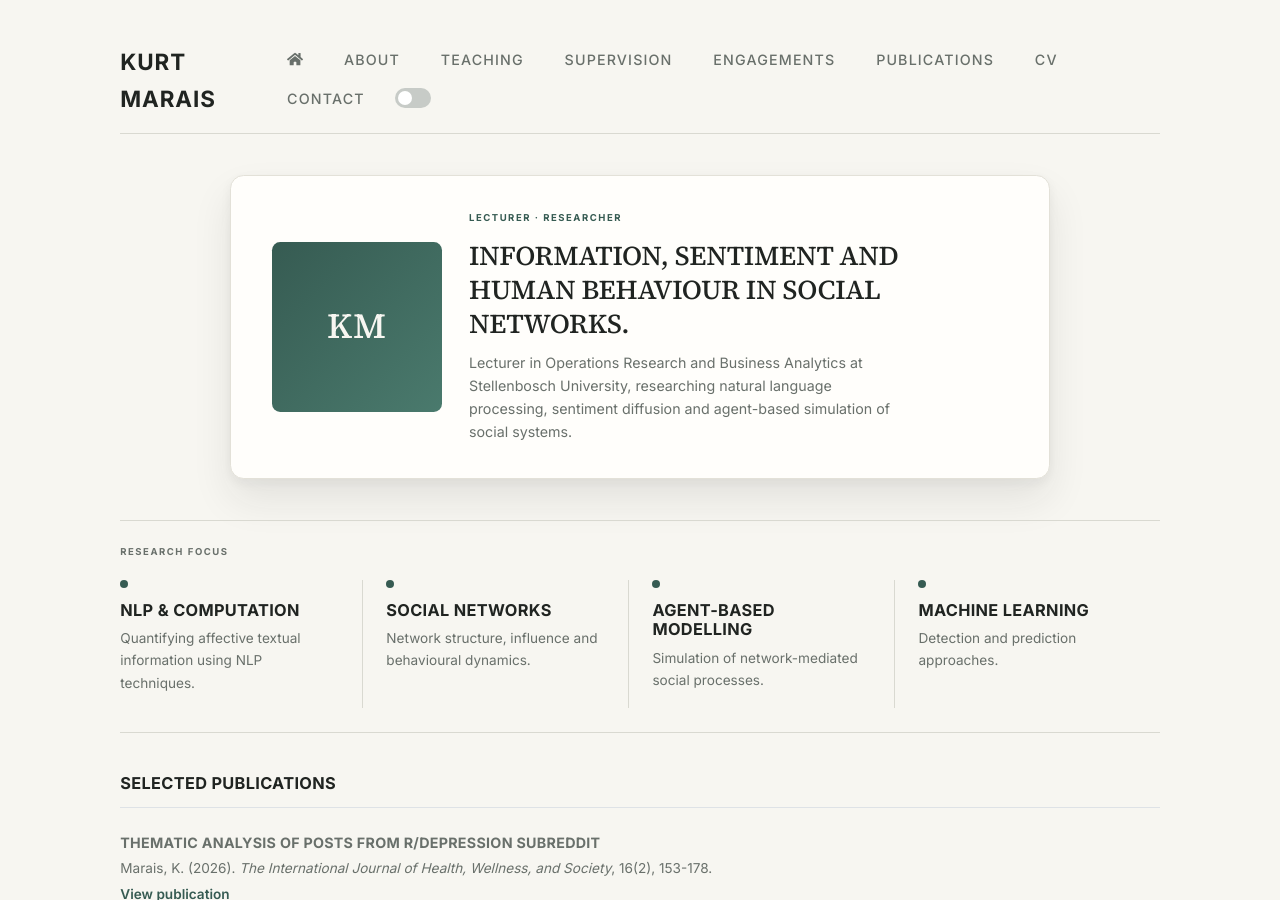
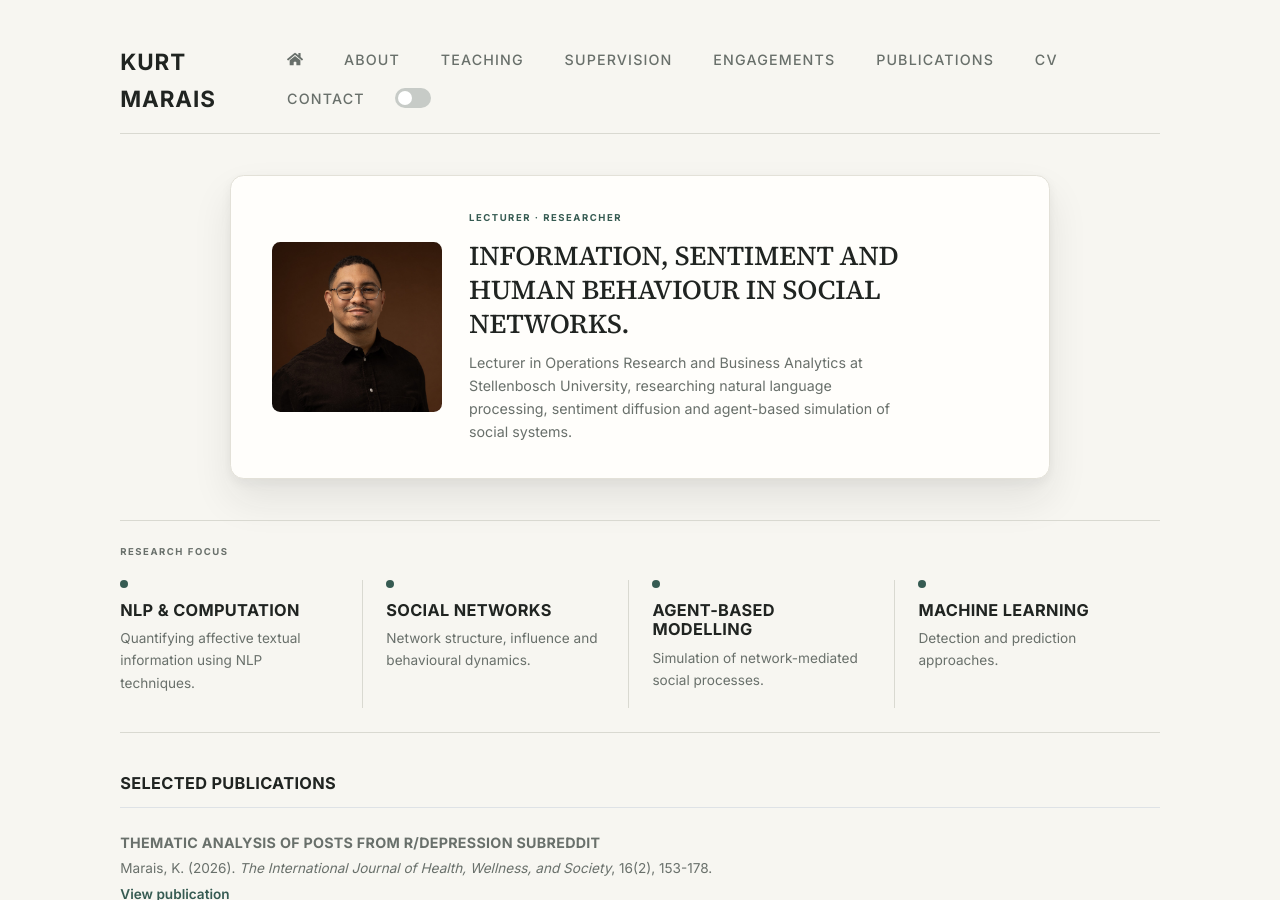
Before and after one commit to kurtmarais/kurtmarais.github.io, a Jekyll site: the page built from index.md, in a window 1280 px wide and 900 px high. Built offline with Jekyll 4.4.1, drawn with Linux system fonts in a browser that asks for light colours.

Commit message:
Update home.html

```diff
--- a/_layouts/home.html
+++ b/_layouts/home.html
@@ -3,9 +3,9 @@
 ---
 <section class="hero mb-5">
   <div class="hero-inner">
-    <div class="hero-photo-placeholder">KM</div>
-    <!-- Placeholder monogram — replace with a real headshot once available, e.g.:
-         <img class="hero-photo" src="{{ '/assets/img/headshot.jpg' | relative_url }}" alt="Kurt Marais"> -->
+   <!-- <div class="hero-photo-placeholder">KM</div>
+     Placeholder monogram — replace with a real headshot once available, e.g.: -->
+         <img class="hero-photo" src="{{ '/assets/img/headshot.jpg' | relative_url }}" alt="Kurt Marais">
     <div>
       <p class="eyebrow">Lecturer · Researcher</p>
       <h1 class="hero-heading">Information, sentiment and human behaviour in social networks.</h1>
```
